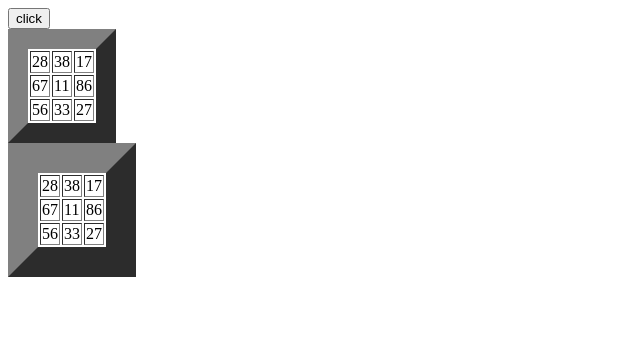
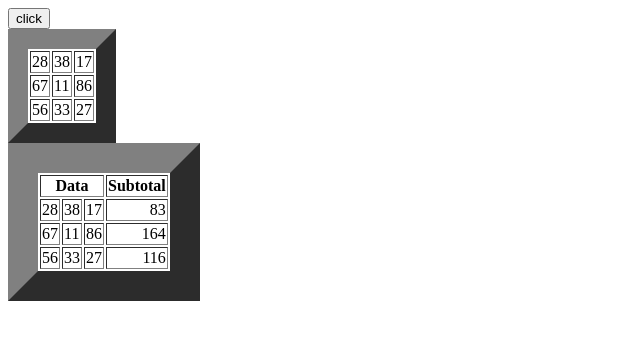
Before and after one commit to uprisingcat-my/web-dev-uni, a plain HTML site: page js-lesson/16.ex-2d-arrays.html in a window 1280 px wide. Both pictures are taken after a click on the button "click". Shown: the whole page, without its empty margins (0-640 px from the left). Drawn offline with Linux system fonts and the light colour scheme.

Commit message:
add headings, a subtotal column - using maps

```diff
--- a/js-lesson/16.ex-2d-arrays.html
+++ b/js-lesson/16.ex-2d-arrays.html
@@ -40,18 +40,31 @@
             const div = document.querySelector("#results");
             const table = document.createElement("table");
             table.border = 30;
+            const tableHeaderData = document.createElement("th");
+            tableHeaderData.colSpan =3;
+            tableHeaderData.textContent ="Data";
+            const tableHeaderSubTotal = document.createElement("th");
+            tableHeaderSubTotal.textContent="Subtotal";
+            table.appendChild(tableHeaderData);
+            table.appendChild(tableHeaderSubTotal);
             // const rowEntry = document.createElement("tr");
             // const colEntry = document.createElement("td");
 
 
             //using mapping
             numbers.forEach((rowItem) => {
+                let subTot = 0;
                 const rowEntry = document.createElement("tr");
                 rowItem.forEach((colItem) => {
                     const colEntry = document.createElement("td");
                     colEntry.textContent = colItem;
                     rowEntry.appendChild(colEntry);
+                    subTot += colItem;
                 });
+                const subTotData = document.createElement("td");
+                subTotData.textContent = subTot;
+                subTotData.align = "right";
+                rowEntry.appendChild(subTotData);
                 table.appendChild(rowEntry);
             });
             div.appendChild(table);
```
